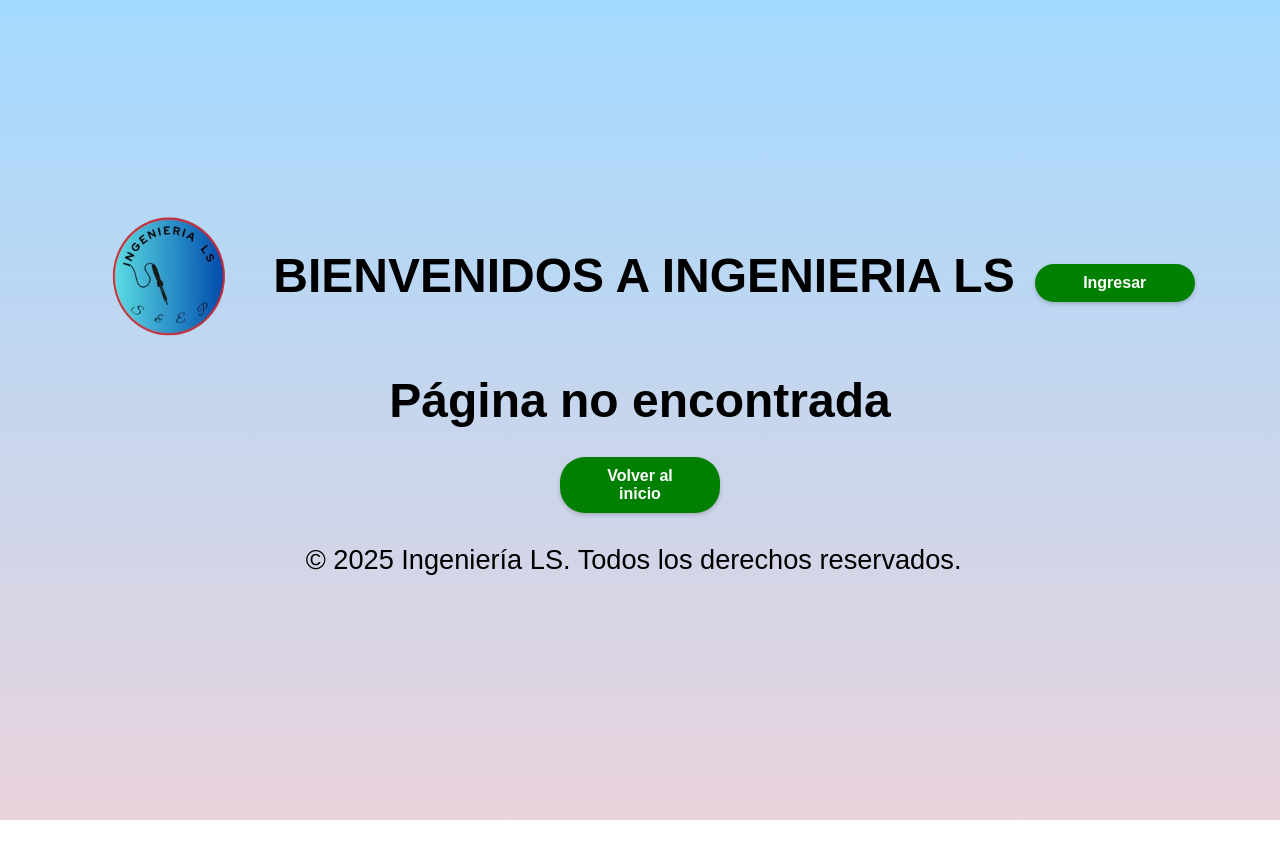
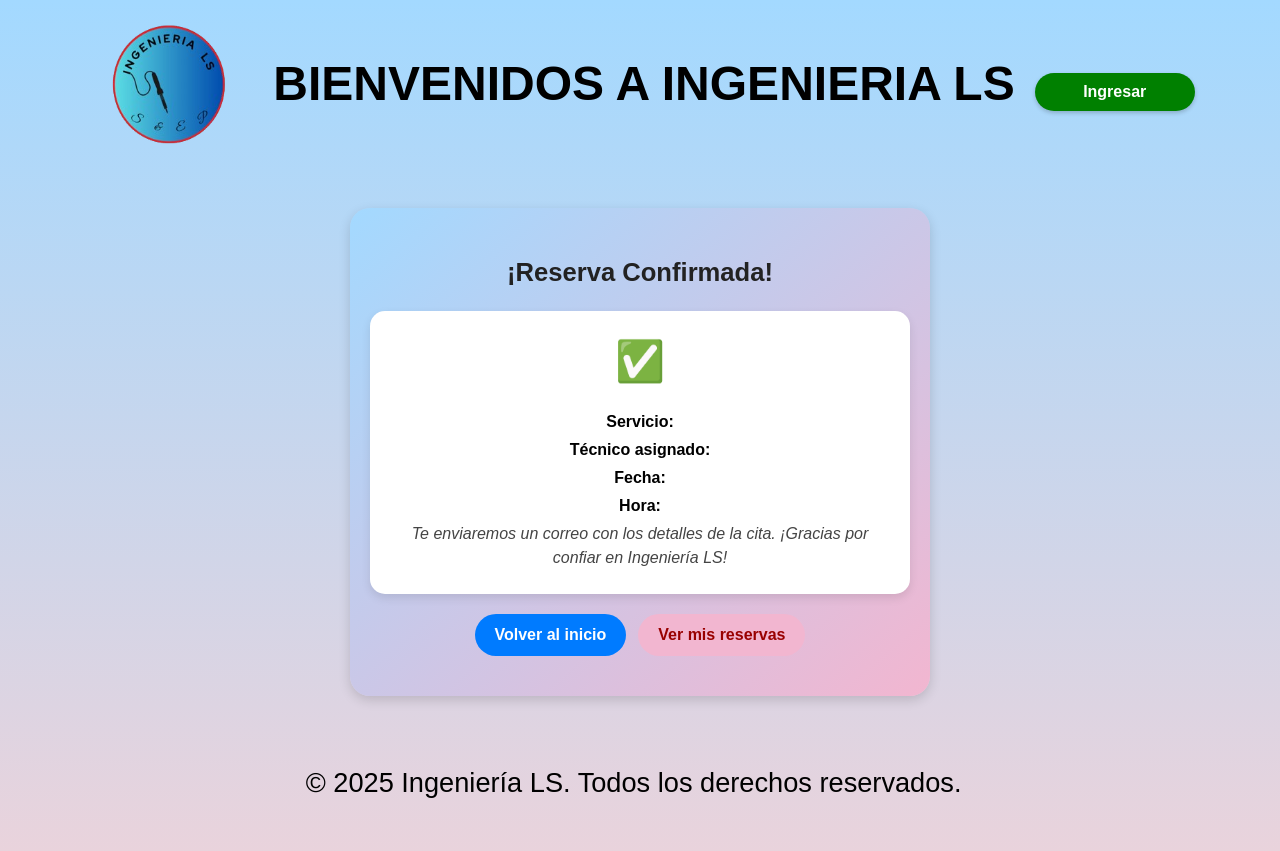
Before and after one commit to ypi4827-lab/IngenieriaLS, a React (Vite) app: page /confirmacion in a window 1280 px wide. Before the commit the page ends 820 px from the top, so only its background shows below. Built offline with nearby package versions, Linux system fonts and the light colour scheme.

Commit message:
agregar pagina de confirmacion e integrarla a las reservas

```diff
--- a/src/App.tsx
+++ b/src/App.tsx
@@ -14,6 +14,7 @@ import Perfil from './paginas/Perfil';
 import Boton from './componentes/comunes/Boton';
 import Reservas from './paginas/Reservas';
 import MisReservas from './paginas/MisReservas';
+import Confirmaciones from './paginas/Confirmaciones';
 
 const App: React.FC = () => {
   return (
@@ -30,6 +31,7 @@ const App: React.FC = () => {
         <Route path="/perfil" element={<Perfil />} />
         <Route path="/reservas" element={<Reservas />} />
         <Route path="/misreservas" element={<MisReservas />} />
+        <Route path="/confirmacion" element={<Confirmaciones />} />
         <Route
           path="*"
           element={
--- /dev/null
+++ b/src/componentes/confirmaciones/CardConfirmacion.tsx
@@ -0,0 +1,35 @@
+import React from "react";
+import "../../estilos/confirmaciones.css";
+
+interface Reserva {
+  servicio: string;
+  tecnico: string;
+  fecha: string;
+  hora: string;
+  estado: string;
+}
+
+interface Props {
+  reserva: Reserva;
+}
+
+const CardConfirmacion: React.FC<Props> = ({ reserva }) => {
+  const { servicio, tecnico, fecha, hora, estado } = reserva;
+
+  return (
+    <div className="card-confirmacion">
+      <div className="icono-exito">✅</div>
+      <h3>{estado}</h3>
+      <p><strong>Servicio:</strong> {servicio}</p>
+      <p><strong>Técnico asignado:</strong> {tecnico}</p>
+      <p><strong>Fecha:</strong> {fecha}</p>
+      <p><strong>Hora:</strong> {hora}</p>
+      <p className="mensaje-final">
+        Te enviaremos un correo con los detalles de la cita.
+        ¡Gracias por confiar en Ingeniería LS!
+      </p>
+    </div>
+  );
+};
+
+export default CardConfirmacion;
--- /dev/null
+++ b/src/estilos/confirmaciones.css
@@ -0,0 +1,100 @@
+.confirmacion-contenedor {
+  background: linear-gradient(to bottom right, #a3d9ff, #f2b6d0);
+  padding: 25px;
+  border-radius: 20px;
+  width: 95%;
+  max-width: 420px;
+  margin: 40px auto;
+  box-shadow: 0 4px 12px rgba(0, 0, 0, 0.15);
+  text-align: center;
+  display: flex;
+  flex-direction: column;
+  align-items: center;
+}
+
+.confirmacion-titulo {
+  color: #222;
+  font-size: 1.6rem;
+  font-weight: bold;
+  margin-bottom: 20px;
+}
+
+.card-confirmacion {
+  background-color: #fff;
+  border-radius: 15px;
+  padding: 20px;
+  box-shadow: 0 4px 10px rgba(0,0,0,0.1);
+  text-align: center;
+  width: 100%;
+}
+
+.icono-exito {
+  font-size: 2.5rem;
+  color: #2ecc71;
+  margin-bottom: 10px;
+}
+
+.card-confirmacion h3 {
+  color: #2ecc71;
+  margin-bottom: 10px;
+}
+
+.card-confirmacion p {
+  margin: 4px 0;
+  font-size: 1rem;
+}
+
+.mensaje-final {
+  margin-top: 15px;
+  color: #444;
+  font-style: italic;
+}
+
+.confirmacion-botones {
+  display: flex;
+  flex-direction: column;
+  gap: 12px;
+  margin-top: 20px;
+  width: 100%;
+}
+
+.btn-volver,
+.btn-misreservas {
+  padding: 12px 20px;
+  border-radius: 30px;
+  border: none;
+  font-size: 1rem;
+  font-weight: bold;
+  cursor: pointer;
+  transition: all 0.3s ease;
+}
+
+.btn-volver {
+  background-color: #007bff;
+  color: white;
+}
+
+.btn-volver:hover {
+  background-color: #0056b3;
+}
+
+.btn-misreservas {
+  background-color: #f2b6d0;
+  color: #900;
+}
+
+.btn-misreservas:hover {
+  background-color: #f7a5c0;
+}
+
+@media (min-width: 768px) {
+  .confirmacion-contenedor {
+    max-width: 500px;
+    padding: 40px;
+  }
+
+  .confirmacion-botones {
+    flex-direction: row;
+    justify-content: center;
+  }
+}
--- /dev/null
+++ b/src/paginas/Confirmaciones.tsx
@@ -0,0 +1,34 @@
+import React from 'react';
+import '../estilos/confirmaciones.css';
+import CardConfirmacion from '../componentes/confirmaciones/CardConfirmacion';
+import { useNavigate } from 'react-router-dom';
+
+const Confirmaciones: React.FC = () => {
+  const navigate = useNavigate();
+
+  // ⚙️ Simulamos la reserva confirmada (luego puedes pasarla desde el estado o backend)
+  const reservaGuardada = localStorage.getItem('ultimaReserva');
+  const reserva = reservaGuardada
+    ? JSON.parse(reservaGuardada)
+    : { servicio: '', tecnico: '', fecha: '', hora: '', estado: '' };
+
+  return (
+    <div className="confirmacion-contenedor">
+      <h2 className="confirmacion-titulo">¡Reserva Confirmada!</h2>
+      <CardConfirmacion reserva={reserva} />
+      <div className="confirmacion-botones">
+        <button className="btn-volver" onClick={() => navigate('/')}>
+          Volver al inicio
+        </button>
+        <button
+          className="btn-misreservas"
+          onClick={() => navigate('/mis-reservas')}
+        >
+          Ver mis reservas
+        </button>
+      </div>
+    </div>
+  );
+};
+
+export default Confirmaciones;
--- a/src/paginas/MisReservas.tsx
+++ b/src/paginas/MisReservas.tsx
@@ -1,6 +1,6 @@
-import React, { useState } from "react";
-import "../estilos/misreservas.css";
-import ListaReservas from "../componentes/reservas/ListaReservas";
+import React, { useState } from 'react';
+import '../estilos/misreservas.css';
+import ListaReservas from '../componentes/reservas/ListaReservas';
 
 interface Reserva {
   id: number;
@@ -8,32 +8,17 @@ interface Reserva {
   tecnico: string;
   fecha: string;
   hora: string;
-  estado: "pendiente" | "confirmada" | "completada" | "cancelada";
+  estado: 'pendiente' | 'confirmada' | 'completada' | 'cancelada';
 }
 
 const MisReservas: React.FC = () => {
-  const [reservas, setReservas] = useState<Reserva[]>([
-    {
-      id: 1,
-      servicio: "Mantenimiento preventivo",
-      tecnico: "Juan Pérez",
-      fecha: "2025-11-10",
-      hora: "10:00 AM",
-      estado: "confirmada",
-    },
-    {
-      id: 2,
-      servicio: "Reparación de motor",
-      tecnico: "María Gómez",
-      fecha: "2025-11-15",
-      hora: "02:00 PM",
-      estado: "pendiente",
-    },
-  ]);
+  const reservaGuardada = localStorage.getItem('ultimaReserva');
+  const reservaInicial = reservaGuardada ? [JSON.parse(reservaGuardada)] : [];
+  const [reservas, setReservas] = useState<Reserva[]>([...reservaInicial]);
 
   const cancelarReserva = (id: number) => {
     const actualizar = reservas.map((r) =>
-      r.id === id ? { ...r, estado: "cancelada" } : r
+      r.id === id ? { ...r, estado: 'cancelada' } : r
     );
     setReservas(actualizar);
   };
--- a/src/paginas/Reservas.tsx
+++ b/src/paginas/Reservas.tsx
@@ -3,6 +3,7 @@ import '../estilos/reservas.css';
 import FormularioReserva from '../componentes/reservas/FormularioReserva';
 import CalendarioDisponibilidad from '../componentes/reservas/CalendarioDisponibilidad';
 import ResumenReserva from '../componentes/reservas/ResumenReserva';
+import { useNavigate } from 'react-router-dom';
 
 const Reservas: React.FC = () => {
   const [servicio, setServicio] = useState('');
@@ -10,10 +11,14 @@ const Reservas: React.FC = () => {
   const [hora, setHora] = useState('');
   const [tecnico, setTecnico] = useState('');
   const [confirmado, setConfirmado] = useState(false);
+  const navigate = useNavigate();
 
   const handleConfirmar = () => {
     if (servicio && fecha && hora && tecnico) {
       setConfirmado(true);
+      const reserva = { servicio, fecha, hora, tecnico, estado: "Confirmada" };
+      localStorage.setItem("ultimaReserva", JSON.stringify(reserva));
+      navigate('/confirmacion');
     } else {
       alert('Por favor completa todos los campos antes de confirmar.');
     }
```
Also changed, not shown: src/paginas/GestionUsuarios.tsx (added), src/paginas/Inventario.tsx (added).
